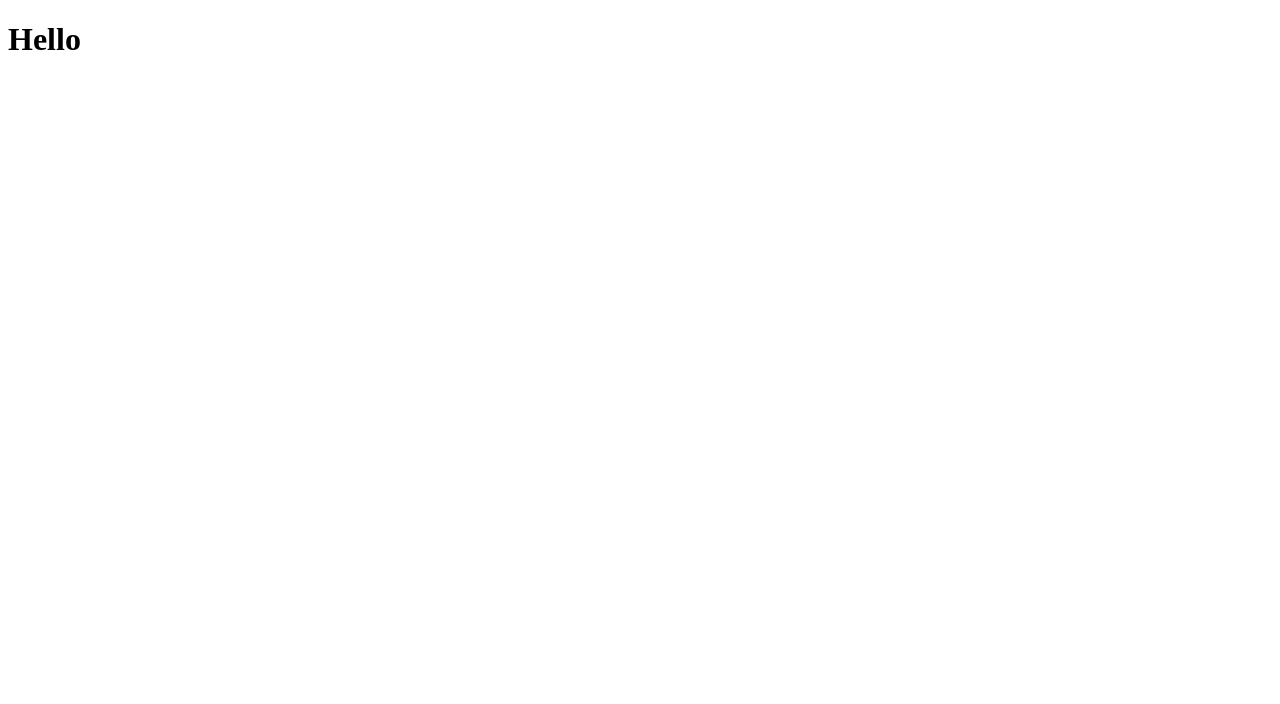
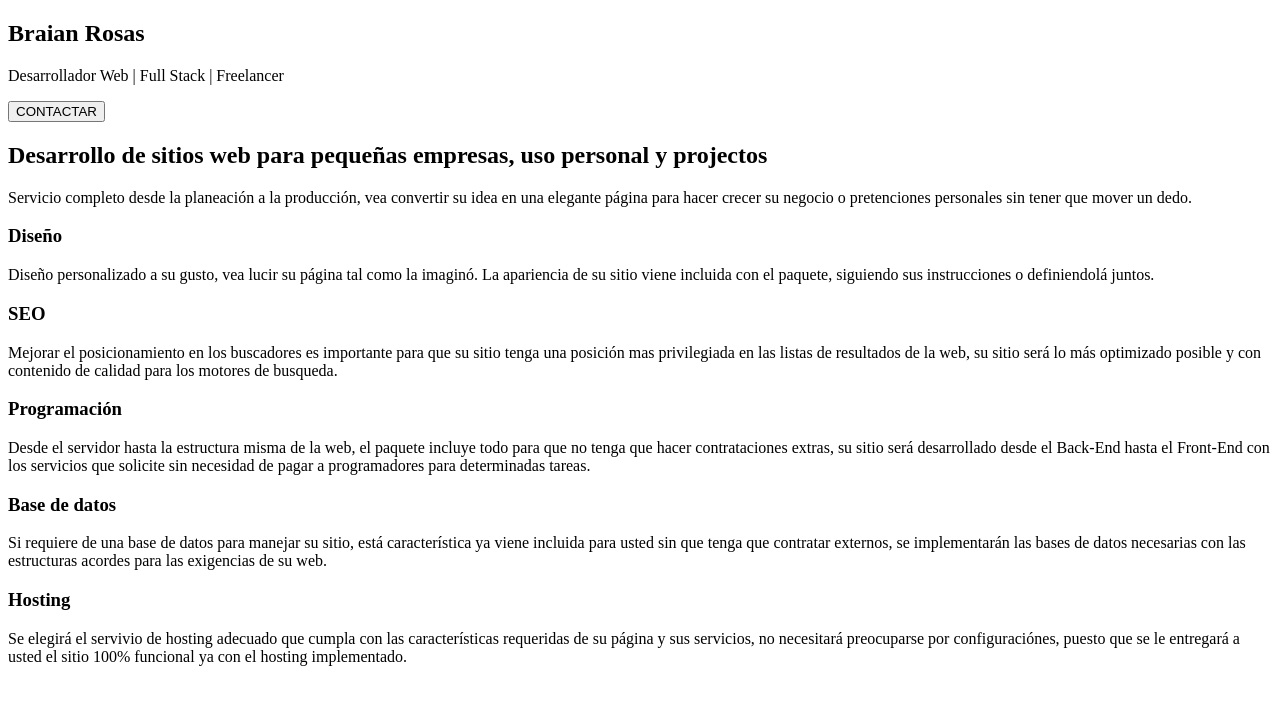
Before and after one commit to axisdevelopment/personal-page, a website: page index.html in a window 1280 px wide. Drawn offline with Linux system fonts and the light colour scheme.

Commit message:
Index.html finished

```diff
--- a/index.html
+++ b/index.html
@@ -3,9 +3,48 @@
 <head>
     <meta charset="UTF-8">
     <meta name="viewport" content="width=device-width, initial-scale=1.0">
-    <title>Document</title>
+    <link src="css/index.css" rel="stylesheet">
+    <title>Braian Rosas</title>
 </head>
 <body>
-    <h1>Hello</h1>
+    <header>
+        <div class="profile-card">
+            <div class="profile-img"></div>
+            <h2>Braian Rosas</h2>
+            <p>Desarrollador Web | Full Stack | Freelancer</p>
+        </div>
+        <a href="/"><button>CONTACTAR</button></a>
+    </header>
+    <main>
+        <section class="presentation">
+            <h1>Desarrollo de sitios web para pequeñas empresas, uso personal y projectos</h1>
+            <p>Servicio completo desde la planeación a la producción, vea convertir su idea en una elegante página para hacer crecer su negocio o pretenciones personales sin tener que mover un dedo.</p>
+        </section>
+        <section class="services">
+            <article class="design">
+                <h3>Diseño</h3>
+                <p>Diseño personalizado a su gusto, vea lucir su página tal como la imaginó. La apariencia de su sitio viene incluida con el paquete, siguiendo sus instrucciones o definiendolá juntos.</p>
+            </article>
+            <article class="seo">
+                <h3>SEO</h3>
+                <p>Mejorar el posicionamiento en los buscadores es importante para que su sitio tenga una posición mas privilegiada en las listas de resultados de la web, su sitio será lo más optimizado posible y con contenido de calidad para los motores de busqueda.</p>
+            </article>
+            <article class="code">
+                <h3>Programación</h3>
+                <p>Desde el servidor hasta la estructura misma de la web, el paquete incluye todo para que no tenga que hacer contrataciones extras, su sitio será desarrollado desde el Back-End hasta el Front-End con los servicios que solicite sin necesidad de pagar a programadores para determinadas tareas.</p>
+            </article>
+            <article class="database">
+                <h3>Base de datos</h3>
+                <p>Si requiere de una base de datos para manejar su sitio, está característica ya viene incluida para usted sin que tenga que contratar externos, se implementarán las bases de datos necesarias con las estructuras acordes para las exigencias de su web.</p>
+            </article>
+            <article class="hosting">
+                <h3>Hosting</h3>
+                <p>Se elegirá el servivio de hosting adecuado que cumpla con las características requeridas de su página y sus servicios, no necesitará preocuparse por configuraciónes, puesto que se le entregará a usted el sitio 100% funcional ya con el hosting implementado.</p>
+            </article>
+        </section>
+    </main>
+    <footer>
+
+    </footer>
 </body>
 </html>
--- /dev/null
+++ b/notes.txt
@@ -0,0 +1 @@
+color: #000F06
--- a/package.json
+++ b/package.json
@@ -4,7 +4,7 @@
   "description": "",
   "main": "index.js",
   "scripts": {
-    "test": "echo \"Error: no test specified\" && exit 1"
+    "dev": "nodemon server.js"
   },
   "keywords": [],
   "author": "",
```
Also changed, not shown: css/index.css (added), images/SEO.png (added), images/code.png (added), images/database.png (added), images/design.png (added), images/hosting.png (added), 1 other file.
